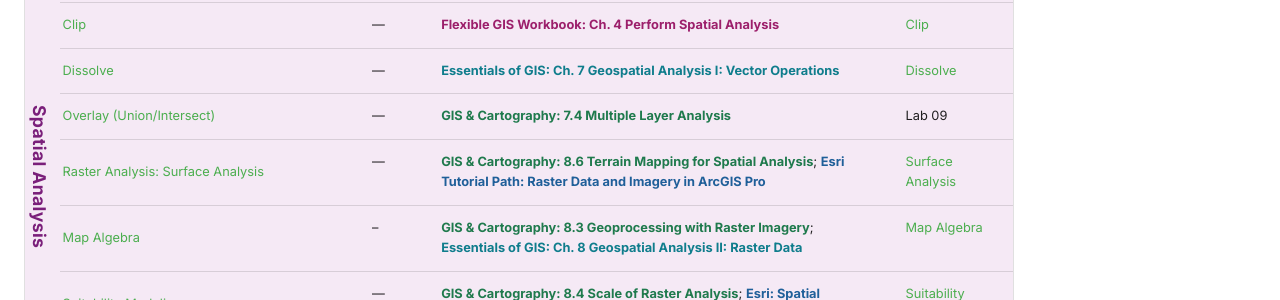
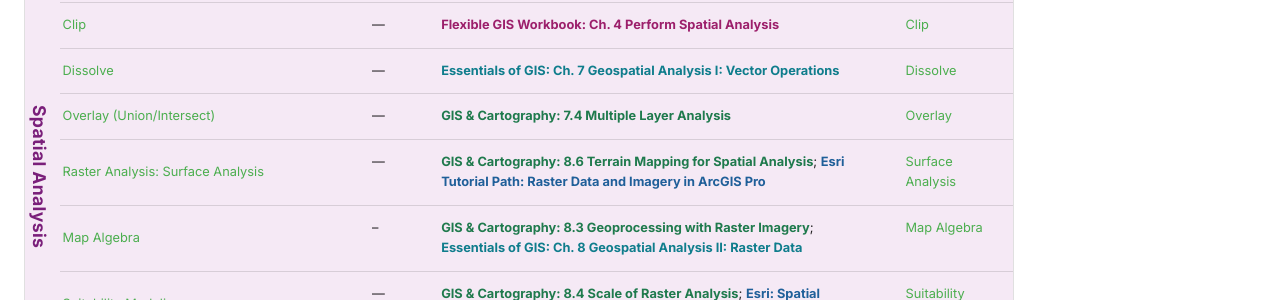
Before and after one commit to ShokranGit/arcgis-pro-course, an MkDocs documentation site: the page built from docs/lessons/index.md, in a window 1280 px wide and 900 px high, scrolled down 1618 px. Shown: the part 246-546 px from the top of the window. Built offline with MkDocs 1.6.1 and Material for MkDocs 9.7.7, drawn with Linux system fonts in a browser that asks for light colours; comment, search, counter and statistics services are not loaded.

Commit message:
Link Overlay topic row to new Overlay lab

```diff
--- a/docs/lessons/index.md
+++ b/docs/lessons/index.md
@@ -33,7 +33,7 @@ A date-free, college-agnostic view of every topic in the course. This list isn't
 | <span id="buffer" class="module-badge module-spatial">Spatial Analysis</span> | [Buffer](05-geoprocessing.md) | — | [GIS & Cartography: 7.3 Single Layer Analysis](https://slcc.pressbooks.pub/maps/chapter/7-3/){: .src-cartography} | [Buffer](../labs/buffer/) |
 | <span class="module-badge module-spatial" id="clip">Spatial Analysis</span> | [Clip](05-geoprocessing.md) | — | [Flexible GIS Workbook: Ch. 4 Perform Spatial Analysis](https://mlpp.pressbooks.pub/flexiblegisworkbookpro/part/ch4-perform-spatial-analysis/){: .src-workbook} | [Clip](../labs/clip/) |
 | <span class="module-badge module-spatial" id="dissolve">Spatial Analysis</span> | [Dissolve](05-geoprocessing.md) | — | [Essentials of GIS: Ch. 7 Geospatial Analysis I: Vector Operations](https://saylordotorg.github.io/text_essentials-of-geographic-information-systems/s11-geospatial-analysis-i-vector-o.html){: .src-essentials} | [Dissolve](../labs/dissolve/) |
-| <span class="module-badge module-spatial">Spatial Analysis</span> | [Overlay (Union/Intersect)](05-geoprocessing.md) | — | [GIS & Cartography: 7.4 Multiple Layer Analysis](https://slcc.pressbooks.pub/maps/chapter/7-4/){: .src-cartography} | Lab 09 |
+| <span class="module-badge module-spatial" id="overlay">Spatial Analysis</span> | [Overlay (Union/Intersect)](05-geoprocessing.md) | — | [GIS & Cartography: 7.4 Multiple Layer Analysis](https://slcc.pressbooks.pub/maps/chapter/7-4/){: .src-cartography} | [Overlay](../labs/overlay/) |
 | <span id="surface-analysis" class="module-badge module-spatial">Spatial Analysis</span> | [Raster Analysis: Surface Analysis](06-raster-analysis.md) | — | [GIS & Cartography: 8.6 Terrain Mapping for Spatial Analysis](https://slcc.pressbooks.pub/maps/chapter/8-6/){: .src-cartography}; [Esri Tutorial Path: Raster Data and Imagery in ArcGIS Pro](https://learn.arcgis.com/en/paths/using-raster-data-and-imagery-in-arcgis-pro/){: .src-esri} | [Surface Analysis](../labs/surface-analysis/) |
 | <span id="map-algebra" class="module-badge module-spatial">Spatial Analysis</span> | [Map Algebra](06-raster-analysis.md) | – | [GIS & Cartography: 8.3 Geoprocessing with Raster Imagery](https://slcc.pressbooks.pub/maps/chapter/8-3/){: .src-cartography}; [Essentials of GIS: Ch. 8 Geospatial Analysis II: Raster Data](https://saylordotorg.github.io/text_essentials-of-geographic-information-systems/s12-geospatial-analysis-ii-raster-.html){: .src-essentials} | [Map Algebra](../labs/map-algebra/) |
 | <span id="suitability-modeling" class="module-badge module-spatial">Spatial Analysis</span> | [Suitability Modeling](06-raster-analysis.md) | — | [GIS & Cartography: 8.4 Scale of Raster Analysis](https://slcc.pressbooks.pub/maps/chapter/8-4/){: .src-cartography}; [Esri: Spatial Analysis in ArcGIS Pro](https://doc.esri.com/en/arcgis-pro/latest/help/analysis/introduction/spatial-analysis-in-arcgis-pro.html){: .src-esri} | [Suitability Modeling](../labs/suitability-modeling/) |
```
